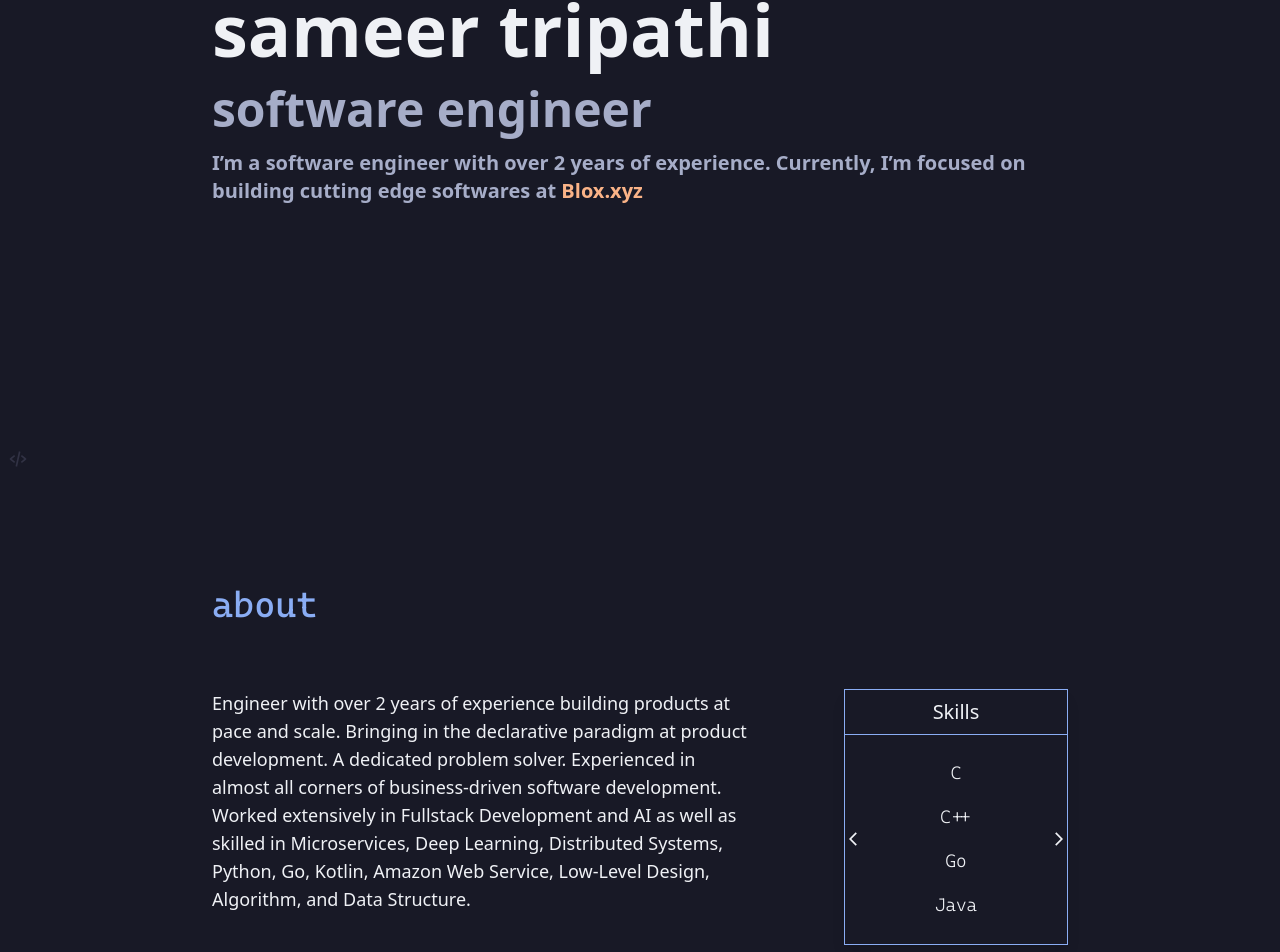
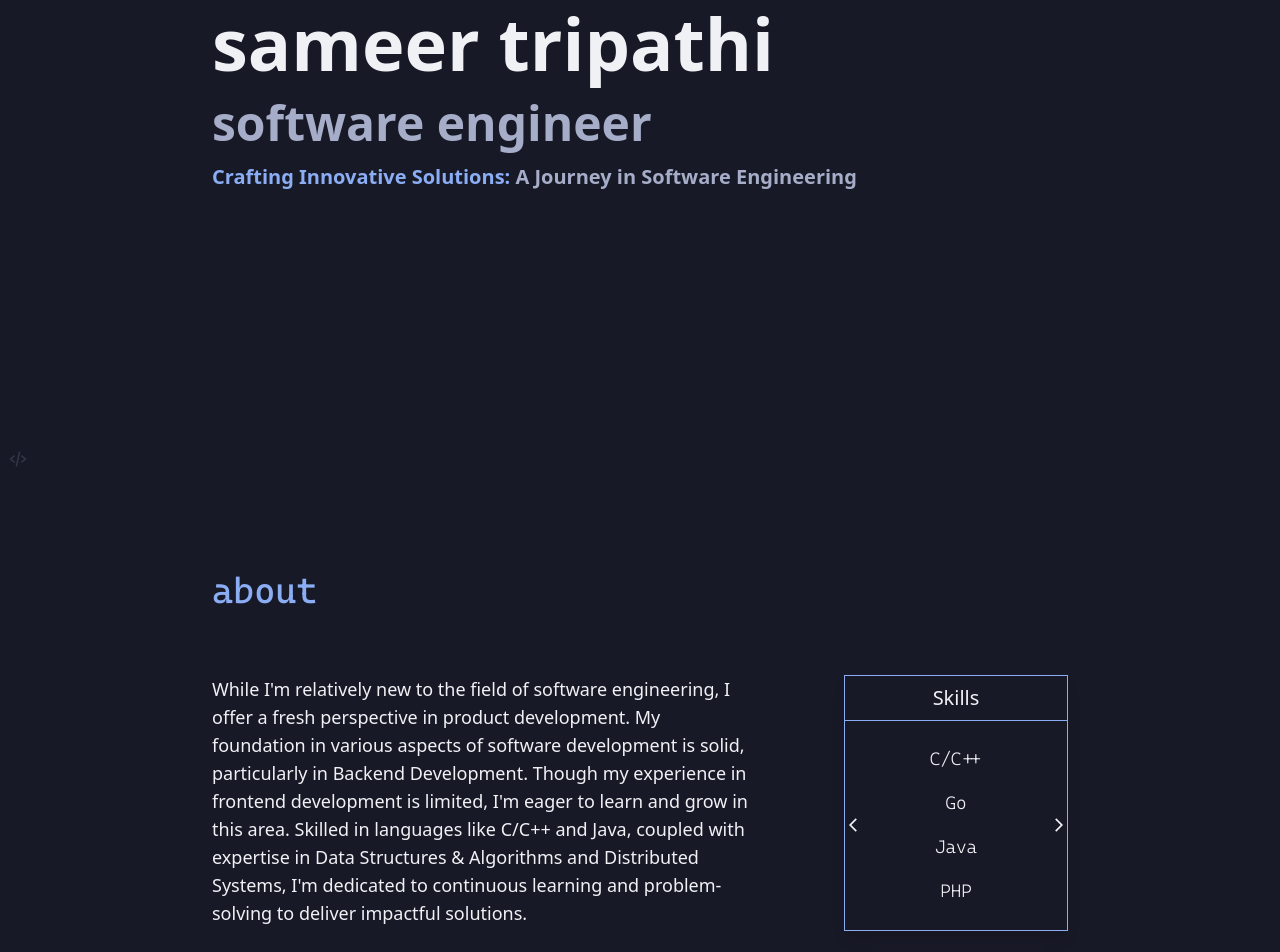
Before and after one commit to sameertrip123/portfolio, a React (Create React App) app: page / in a window 1280 px wide. Shown: the part 323-1275 px from the top of the page. Built offline with nearby package versions, Linux system fonts and the light colour scheme.

Commit message:
Added Headline, Description, and skills

```diff
--- a/src/components/About.tsx
+++ b/src/components/About.tsx
@@ -11,13 +11,13 @@ export const About = (props: {}) => {
         about
       </div>
       <div className='flex md:flex-row flex-col'>
-        <p className='my-auto md:mr-24 mb-16 text-base text-ltext md:text-lg dark:text-dtext'>
-          Engineer with over 2 years of experience building products at pace and scale. Bringing in
-          the declarative paradigm at product development. A dedicated problem solver. Experienced
-          in almost all corners of business-driven software development. Worked extensively in
-          Fullstack Development and AI as well as skilled in Microservices, Deep Learning,
-          Distributed Systems, Python, Go, Kotlin, Amazon Web Service, Low-Level Design, Algorithm,
-          and Data Structure.
+        <p className='my-auto md:mr-24 mb-16 text-ltext text-sm md:text-lg md:text-md dark:text-dtext'>
+          While I'm relatively new to the field of software engineering, I offer a fresh perspective
+          in product development. My foundation in various aspects of software development is solid,
+          particularly in Backend Development. Though my experience in frontend development is
+          limited, I'm eager to learn and grow in this area. Skilled in languages like C/C++ and
+          Java, coupled with expertise in Data Structures & Algorithms and Distributed Systems, I'm
+          dedicated to continuous learning and problem-solving to deliver impactful solutions.
         </p>
         <div className='mx-auto'>
           <Skills />
--- a/src/components/Home.tsx
+++ b/src/components/Home.tsx
@@ -4,7 +4,7 @@ export const Home = () => {
   return (
     <div className='mt-24'>
       <div className='flex flex-col justify-center mx-auto mt-[-96px] px-8 w-full max-w-[920px] h-screen text-left'>
-        <p className='p-2 font-mono text-lprimary dark:text-dprimary'>Hi, my name is</p>
+        <p className='p-2 font-mono text-lprimary dark:text-dprimary'>Hi, I am</p>
         <h1 className='md:py-1 font-bold text-3xl text-ltext sm:text-6xl md:text-7xl dark:text-dtext'>
           sameer tripathi
         </h1>
@@ -12,16 +12,8 @@ export const Home = () => {
           software engineer
         </p>
         <p className='font-bold text-lsubtext text-md md:text-xl dark:text-dsubtext'>
-          I’m a software engineer with over 2 years of experience. Currently, I’m focused on
-          building cutting edge softwares at{' '}
-          <a
-            href='https://blox.xyz/'
-            target='_blank'
-            className='text-lpeach dark:text-dpeach'
-            rel='noreferrer'
-          >
-            Blox.xyz
-          </a>
+          <span className='text-lprimary dark:text-dprimary'>Crafting Innovative Solutions: </span>A
+          Journey in Software Engineering
         </p>
       </div>
     </div>
--- a/src/components/Navbar.tsx
+++ b/src/components/Navbar.tsx
@@ -91,7 +91,7 @@ export const Navbar = () => {
                 tclass={`p-4 items-center ${i !== 3 ? ' border-b border-dprimary' : ''}`}
               />
             ))}
-            <Button name='Resume' onClick={download} />
+            <Button name='resume' onClick={download} />
           </ul>
         </ul>
       </nav>
--- a/src/components/Skills.tsx
+++ b/src/components/Skills.tsx
@@ -1,22 +1,21 @@
-import React, { useEffect, useState } from 'react'
+import React, { useState } from 'react'
 import { MdOutlineArrowForwardIos, MdOutlineArrowBackIosNew } from 'react-icons/md'
 
 export const Skills = () => {
   const vals = [
-    ['C', 'C++', 'Go', 'Java'],
+    ['C/C++', 'Go', 'Java', 'PHP'],
     ['HTML', 'CSS', 'JavaScript', 'TypeScript'],
-    ['react', 'node.js', 'python', 'aws'],
-    ['java', 'android dev', 'problem solving', 'LLD'],
-    [],
+    ['Vue', 'Laravel', 'Tailwind CSS'],
+    ['MySQL', 'MongoDB', 'Redis'],
+    ['LLD', 'OOPS', 'Data Structure', 'Algorithms'],
   ]
 
   const [idx, setIdx] = useState(0)
   const prevVals = () => setIdx((x) => (vals.length + x - 1) % vals.length)
-  const nextVals = () => setIdx((x) => (x + 1) % vals.length)
-  useEffect(() => {
-    setInterval(prevVals, 7500)
-    // eslint-disable-next-line react-hooks/exhaustive-deps
-  }, [])
+  const nextVals = (event: React.MouseEvent<SVGSVGElement, MouseEvent>) => {
+    event.stopPropagation()
+    setIdx((x) => (x + 1) % vals.length)
+  }
 
   return (
     <div className='flex flex-col flex-shrink-0 dark:border-dprimary shadow-lg border border-lprimary w-56 h-64 text-ltext dark:text-dtext duration-200 ease-in-out'>
@@ -25,7 +24,7 @@ export const Skills = () => {
       </div>
       <div className='bg-lprimary dark:bg-dprimary w-full h-[1px]'></div>
       <div className='flex w-full h-full'>
-        <MdOutlineArrowBackIosNew className='my-auto' onClick={prevVals} />
+        <MdOutlineArrowBackIosNew className='my-auto hover:cursor-pointer' onClick={prevVals} />
         <div className='flex flex-col m-auto text-center'>
           {vals[idx].map((skill, i) => (
             <div
@@ -36,7 +35,7 @@ export const Skills = () => {
             </div>
           ))}
         </div>
-        <MdOutlineArrowForwardIos className='my-auto' onClick={nextVals} />
+        <MdOutlineArrowForwardIos className='my-auto hover:cursor-pointer' onClick={nextVals} />
       </div>
     </div>
   )
```
